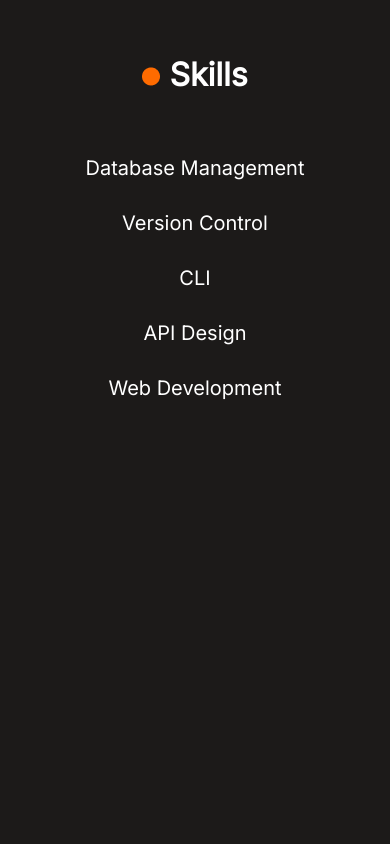
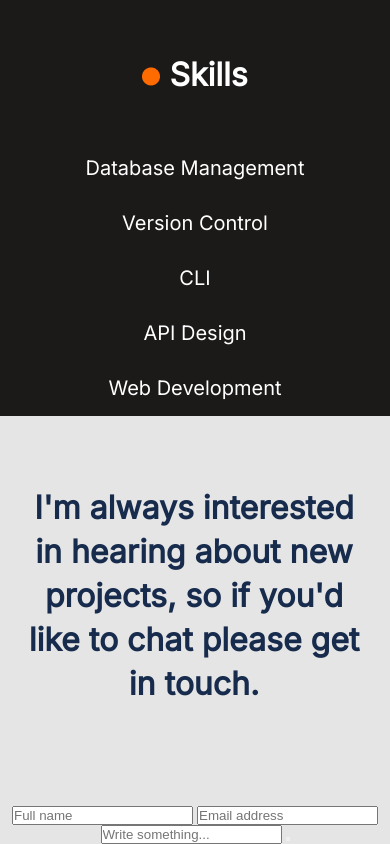
Before and after one commit to Rebelzob/Portfolio, a website: page index.html in a window 390 px wide. Shown: the part 5060-5904 px from the top of the page. Before the commit the page ends 5476 px from the top, so only its background shows below. Drawn offline with Linux system fonts and the light colour scheme.

Commit message:
Added form style and HTML structure

```diff
--- a/index.html
+++ b/index.html
@@ -257,6 +257,17 @@
         </div>
       </div>
     </section>
+    <section class="form-container flex-column">
+      <p>I'm always interested in hearing about new projects, so if you'd like to chat please get in touch.</p>
+      <div class="form flex-column">
+        <form action="https://formspree.io/f/mayzgdra" method="POST" class="form-data">
+          <input type="text" id="name" placeholder="Full name" required maxlength="30">
+          <input type="email" id="email" placeholder="Email address" required>
+          <input type="text" id="message" placeholder="Write something..." required maxlength="500">
+          <button type="submit"></button>
+        </form>
+      </div>
+    </section>
   </main>
   <footer>
   </footer>
--- a/styles.css
+++ b/styles.css
@@ -415,4 +415,23 @@ a {
     background: #e5e5e5;
     border: 1px solid #3c3a39;
   }
+
+  .form-container {
+    background-color: #e5e5e5;
+  }
+
+  .form-container p {
+    font-family: 'Inter', sans-serif;
+    font-weight: 700;
+    color: #172b4d;
+    font-size: 32px;
+    line-height: 44px;
+    text-align: center;
+    padding: 70px 25px 100px 23px;
+  }
+
+  .form {
+    justify-content: center;
+    text-align: center;
+  }
 }
```
